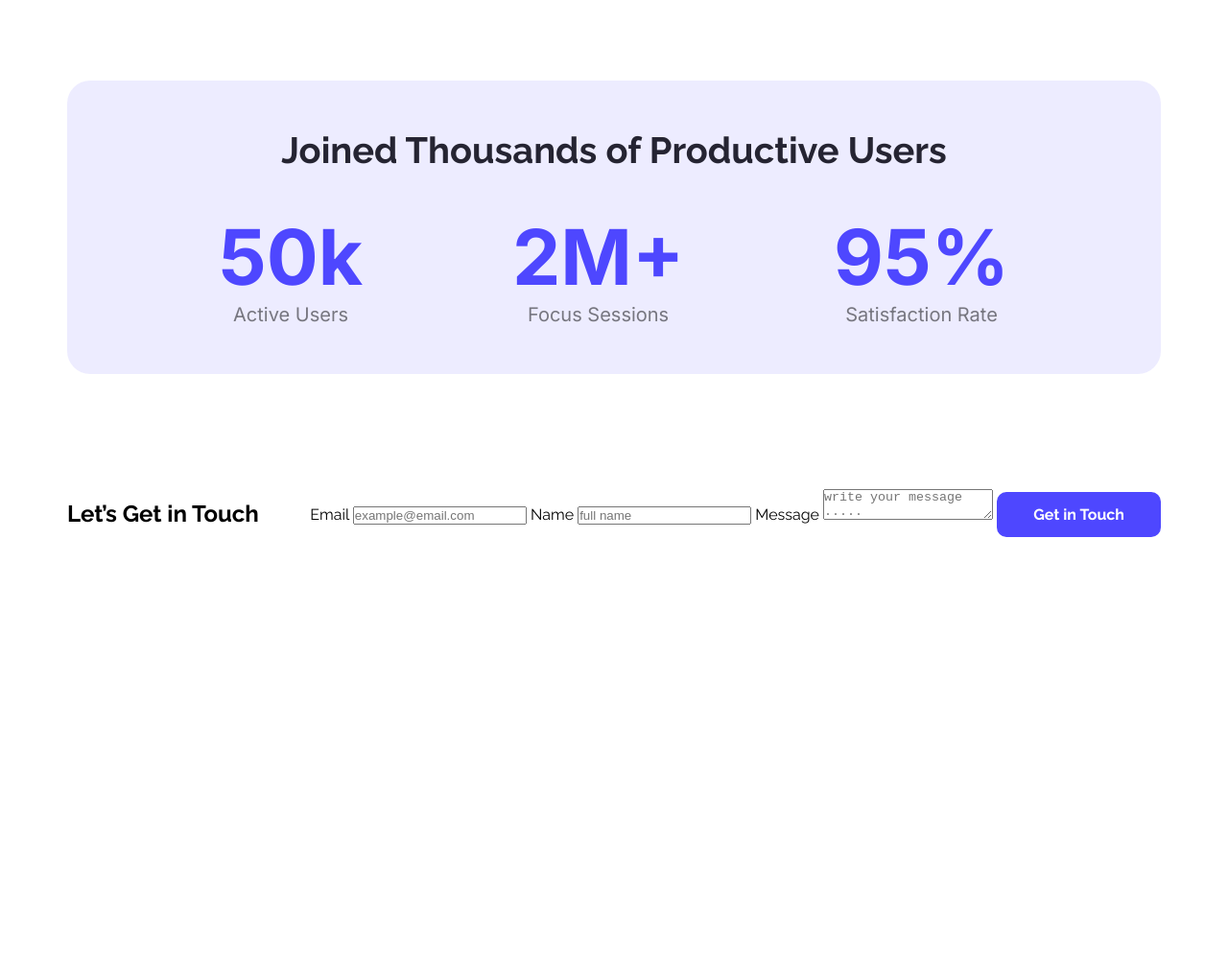
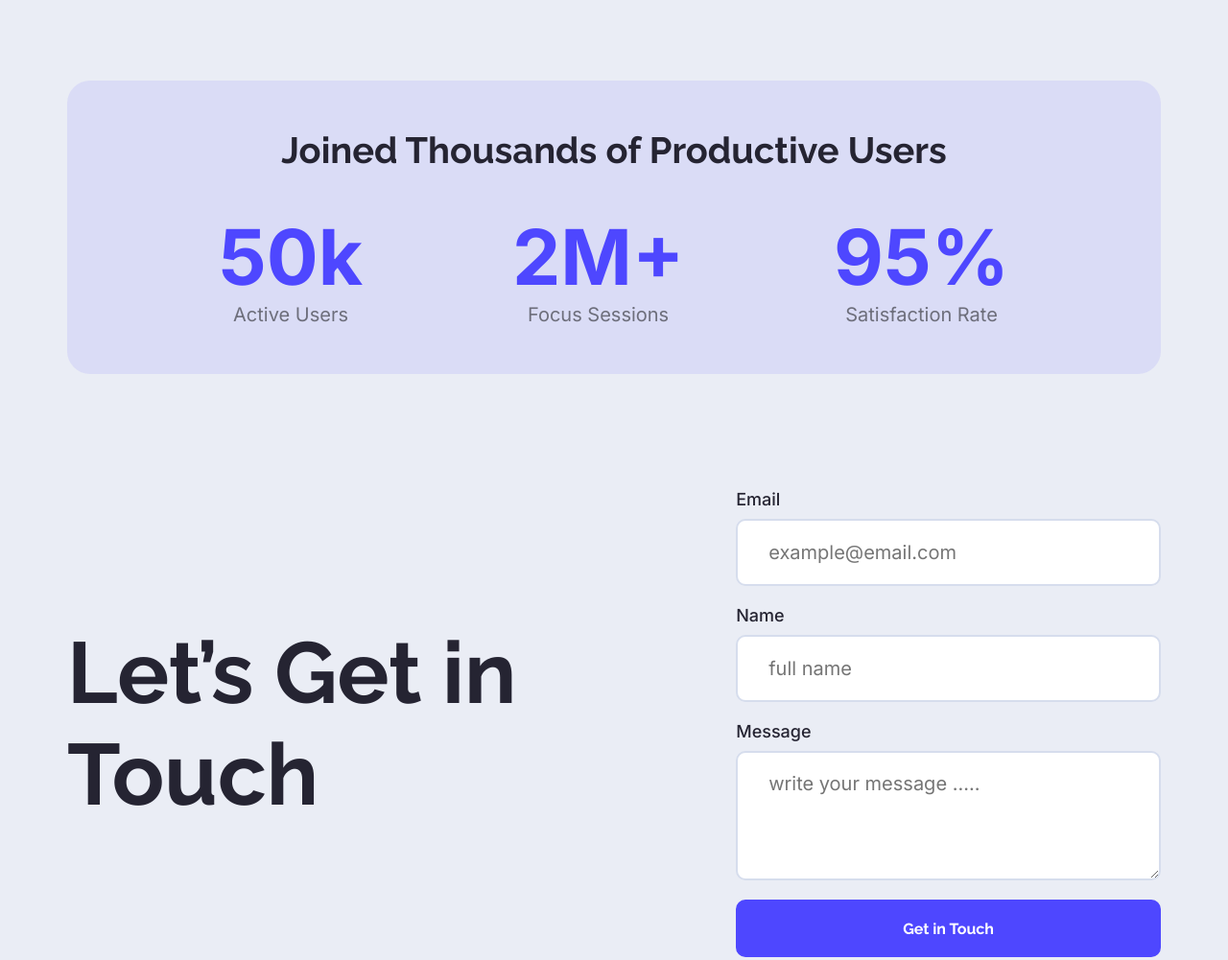
Before and after one commit to Shamim-Islam/B12A01-landing-launchpad, a plain HTML site: page index.html in a window 1280 px wide. Shown: the part 1286-2287 px from the top of the page at 96% size. Before the commit the page ends 1946 px from the top, so only its background shows below. Drawn offline with Linux system fonts and the light colour scheme.

Commit message:
added contact section

```diff
--- a/index.html
+++ b/index.html
@@ -63,11 +63,11 @@
             <div class="contact-form">
                 <form action="">
                     <label for="email">Email</label>
-                    <input type="email" name="email" id="" placeholder="example@email.com">
+                    <input type="email" name="email" class="custom-input" placeholder="example@email.com" required>
                     <label for="name">Name</label>
-                    <input type="text" name="name" id="" placeholder="full name">
+                    <input type="text" name="name" class="custom-input" placeholder="full name" required>
                     <label for="message">Message</label>
-                    <textarea name="message" id="" placeholder="write your message ....."></textarea>
+                    <textarea name="message" class="custom-input" placeholder="write your message ....." required></textarea>
                     <input class="btn-primary" type="submit" value="Get in Touch">
                 </form>
             </div>
--- a/styles/style.css
+++ b/styles/style.css
@@ -24,7 +24,8 @@
 }
 
 body {
-  background-color: rgba(255, 255, 255, 0.5);
+  /* background-color: rgba(255, 255, 255, 0.5); */
+  background-color: rgba(214, 221, 237, 0.5);
 }
 
 /* Shared style */
@@ -65,7 +66,7 @@ nav h1 {
 /* Header & Banner section style */
 
 header {
-  background-image: url("/Assets/Hero-bg.png");
+  background-image: url("../Assets/Hero-bg.png");
   background-position: center;
   background-size: contain;
   height: 100vh;
@@ -163,4 +164,64 @@ header {
   display: flex;
   justify-content: space-between;
   align-items: center;
+  gap: 115px;
 }
+
+.contact-title {
+  font-size: 90px;
+  font-weight: 700;
+  color: #252432;
+}
+
+.contact-form {
+  width: 50%;
+}
+
+.contact-form label {
+  font-size: 18px;
+  font-weight: 500;
+  font-family: "Inter", sans-serif;
+  color: #252432;
+  display: block;
+  margin-bottom: 10px;
+}
+
+input[type="text"], input[type="email"], textarea {
+/* .custom-input { */
+  height: 70px;
+  width: 100%;
+  border-radius: 10px;
+  display: block;
+  background-color: #fff;
+  border: 2px solid rgba(214, 221, 237, 1);
+  padding: 20px 32px;
+  margin-bottom: 20px;
+  font-size: 20px;
+  color: rgba(0, 0, 0, 0.5);
+  font-family: "Inter", sans-serif;
+}
+
+textarea {
+  height: 135px;
+}
+
+input[type="submit"] {
+  width: 100%;
+  height: 60px;
+}
+
+/* input:focus {
+  border-bottom: 2px solid #4E47FF;
+} */
+
+.custom-input {
+  /* border: none; */
+  /* border-bottom: 2px solid #ccc; */
+  /* padding: 8px 12px; */
+  outline: none;
+  transition: border-color 0.4s ease;
+}
+
+input[type="text"]:focus, input[type="email"]:hover, textarea:focus {
+  border-bottom: 3px solid#4E47FF;
+}
```
